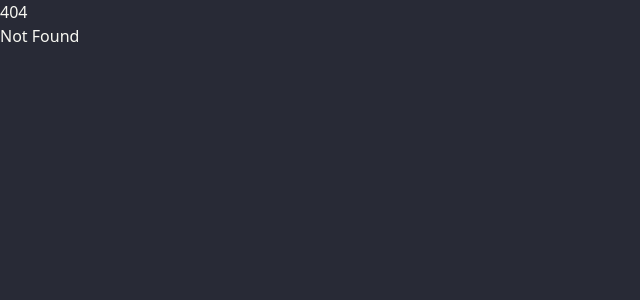
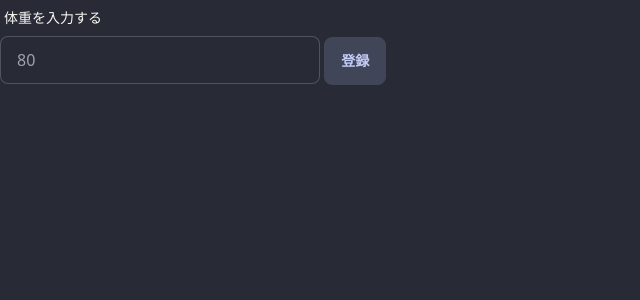
Before and after one commit to Hidekazoo/crudzoo-svelte, a SvelteKit app: page /weight in a window 1280 px wide. Before the commit this address had no page. Shown: the top 300 px of the page, without its empty margins (0-640 px from the left). Built offline with nearby package versions, Linux system fonts and the light colour scheme.

Commit message:
add weight recording page

```diff
--- a/src/components/FormInput.svelte
+++ b/src/components/FormInput.svelte
@@ -2,15 +2,18 @@
 	export let id = '';
 	export let value = '';
 	export let placeholder = '';
+	export let label = '';
+	export let testid = '';
 </script>
 
 <label class="label" for={id}>
-	<span class="label-text">{placeholder}</span>
+	<span class="label-text">{label}</span>
 </label>
 <input
 	{id}
 	type="text"
-	placeholder="Type here"
+	{placeholder}
 	class="input input-bordered w-full max-w-xs"
 	bind:value
+	data-testid={testid}
 />
--- /dev/null
+++ b/src/routes/weight/+page.svelte
@@ -0,0 +1,8 @@
+<script>
+	import FormInput from '../../components/FormInput.svelte';
+</script>
+
+<form>
+	<FormInput id="weight" value="" placeholder="80" label="体重を入力する" testid="weight" />
+	<button class="btn" data-testid="submit">登録</button>
+</form>
```
